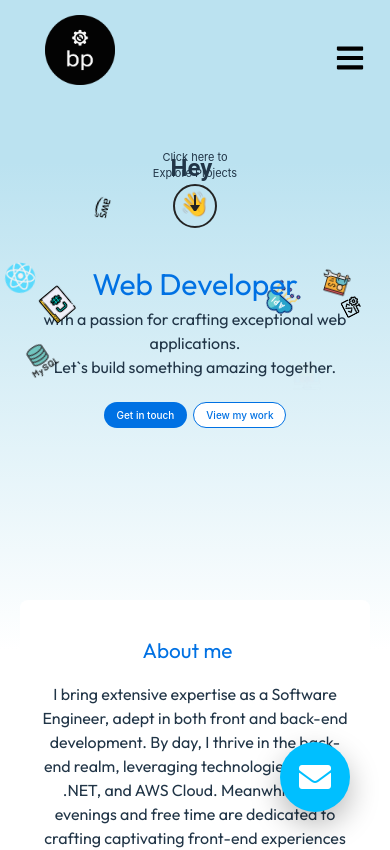
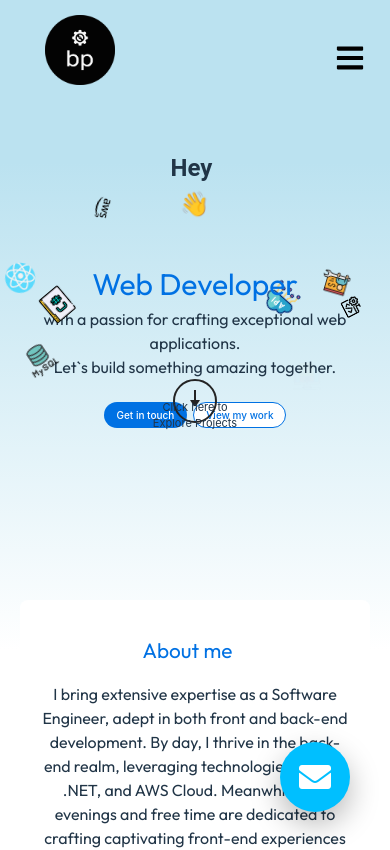
Before and after one commit to brianpenrose/ReactPortfolio, a React (Vite) app: page / in a window 390 px wide. Shown: the top 850 px of the page. Built offline with nearby package versions, Linux system fonts and the light colour scheme; a web font is replaced by a local one.

Commit message:
New Responsive Changes

```diff
--- a/src/Hero.css
+++ b/src/Hero.css
@@ -29,6 +29,7 @@ body {
 
 .scroll__text {
   width:120px;
+  margin-top:60px;
   font-size: 13px;
   position: absolute;
   left: 50%; /* Center the text horizontally */
@@ -40,7 +41,7 @@ body {
 .scroll__icon {
   width: 40px;
   height: 40px;
-  margin-top:60px;
+  margin-top:130px;
   border: 2px solid #242424;
   border-radius: 24px;
   display: flex;
@@ -54,7 +55,7 @@ body {
   content: "";
   position: absolute;
   width: 2px;
-  margin-top: 30px;
+  margin-top: 10px;
   height: 16px;
   background-color: #242424;
   transform: translateY(-50%);
@@ -323,6 +324,9 @@ body {
     margin-top:0px;
 
   }
+  .scroll__icon:after {
+    margin-top:20px;
+  }
 
   .scroll__text {
     margin-left:auto;
@@ -368,7 +372,7 @@ body {
 }
 
 .scroll__icon.click{
-  margin-top:-450px;
+  margin-top:-60px;
 }
 
   .scroll__icon:after{
@@ -382,7 +386,6 @@ body {
   margin-right:auto;
   font-size: 11px;
   width: 100px;
-  margin-top:-500px;
 }
 
 
```
